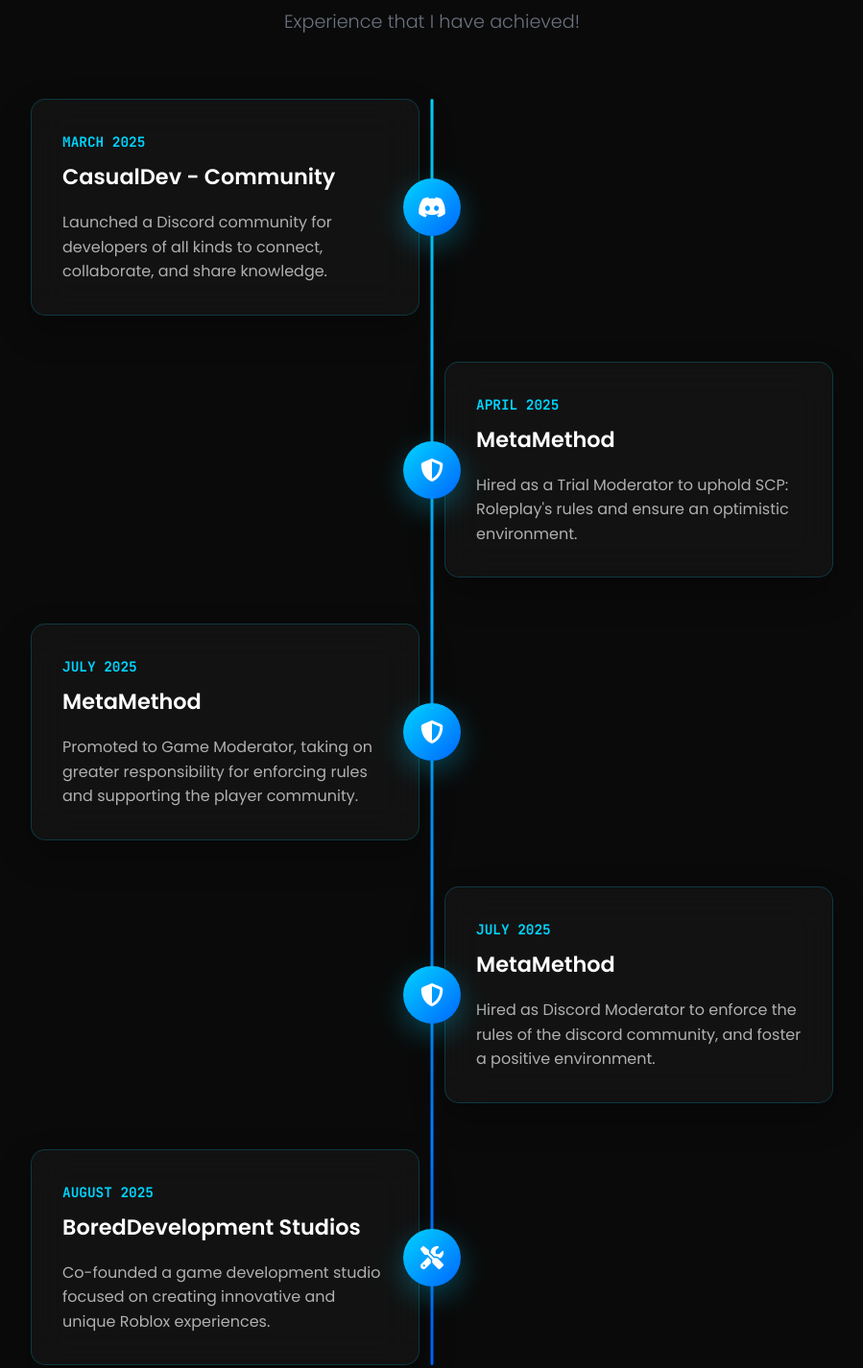
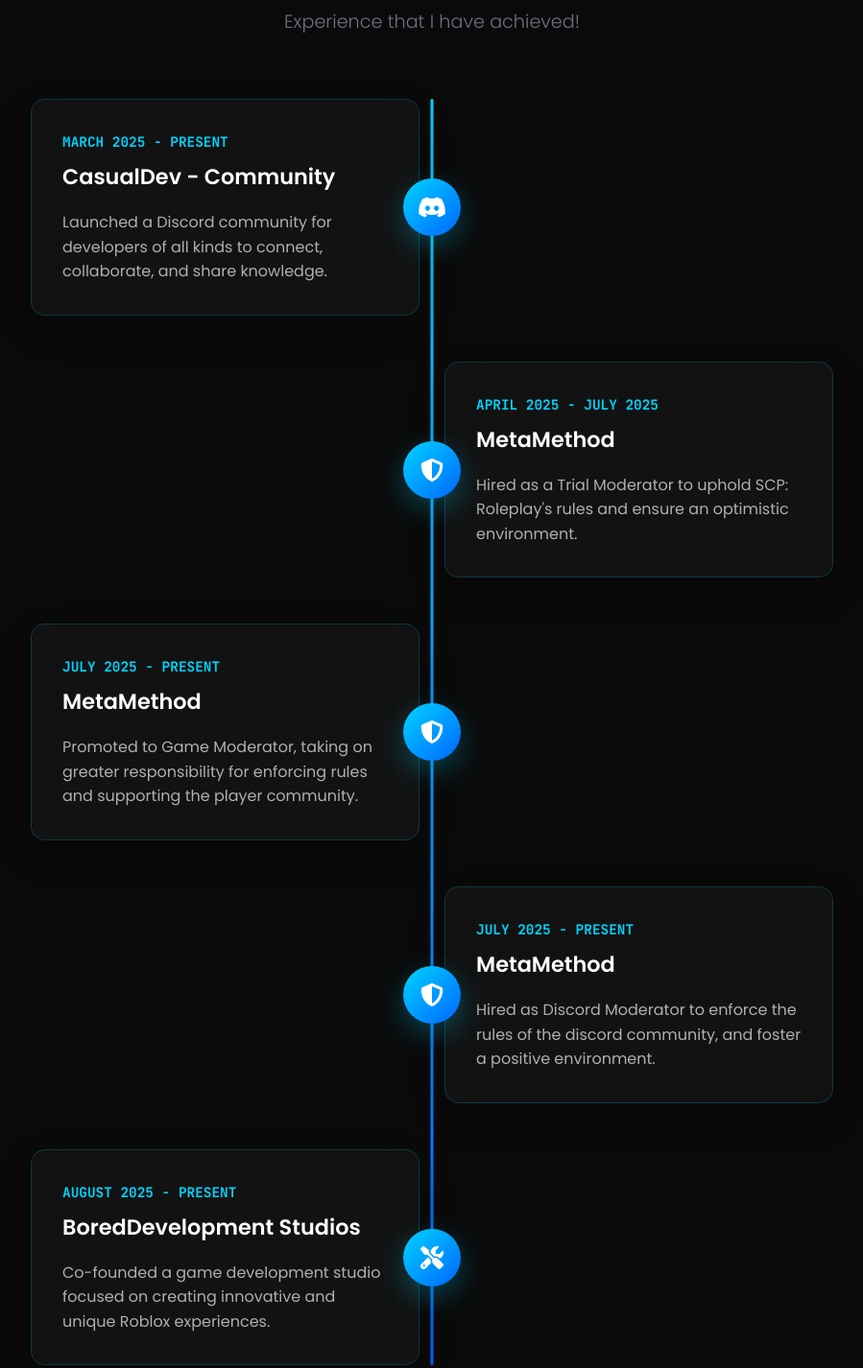
Before and after one commit to casual-cs/casual-cs.github.io, a plain HTML site: page index.html in a window 1280 px wide. Shown: the part 1840-3266 px from the top of the page at 96% size, without its empty margins (190-1089 px from the left). Drawn offline with Linux system fonts and the light colour scheme.

Commit message:
Update index.html

```diff
--- a/index.html
+++ b/index.html
@@ -698,7 +698,7 @@
                 <div class="timeline-item fade-in">
                     <div class="timeline-content">
                         <div class="timeline-card">
-                            <div class="timeline-date">MARCH 2025</div>
+                            <div class="timeline-date">MARCH 2025 - PRESENT</div>
                             <h4>CasualDev - Community</h4>
                             <p>Launched a Discord community for developers of all kinds to connect, collaborate, and share knowledge.</p>
                         </div>
@@ -711,7 +711,7 @@
                 <div class="timeline-item fade-in">
                     <div class="timeline-content">
                         <div class="timeline-card">
-                            <div class="timeline-date">APRIL 2025</div>
+                            <div class="timeline-date">APRIL 2025 - JULY 2025</div>
                             <h4>MetaMethod</h4>
                             <p>Hired as a Trial Moderator to uphold SCP: Roleplay's rules and ensure an optimistic environment.</p>
                         </div>
@@ -724,7 +724,7 @@
                 <div class="timeline-item fade-in">
                     <div class="timeline-content">
                         <div class="timeline-card">
-                            <div class="timeline-date">JULY 2025</div>
+                            <div class="timeline-date">JULY 2025 - PRESENT</div>
                             <h4>MetaMethod</h4>
                             <p>Promoted to Game Moderator, taking on greater responsibility for enforcing rules and supporting the player community.</p>
                         </div>
@@ -737,7 +737,7 @@
                 <div class="timeline-item fade-in">
                     <div class="timeline-content">
                         <div class="timeline-card">
-                            <div class="timeline-date">JULY 2025</div>
+                            <div class="timeline-date">JULY 2025 - PRESENT</div>
                             <h4>MetaMethod</h4>
                             <p>Hired as Discord Moderator to enforce the rules of the discord community, and foster a positive environment.</p>
                         </div>
@@ -750,7 +750,7 @@
                 <div class="timeline-item fade-in">
                     <div class="timeline-content">
                         <div class="timeline-card">
-                            <div class="timeline-date">AUGUST 2025</div>
+                            <div class="timeline-date">AUGUST 2025 - PRESENT</div>
                             <h4>BoredDevelopment Studios</h4>
                             <p>Co-founded a game development studio focused on creating innovative and unique Roblox experiences.</p>
                         </div>
```
